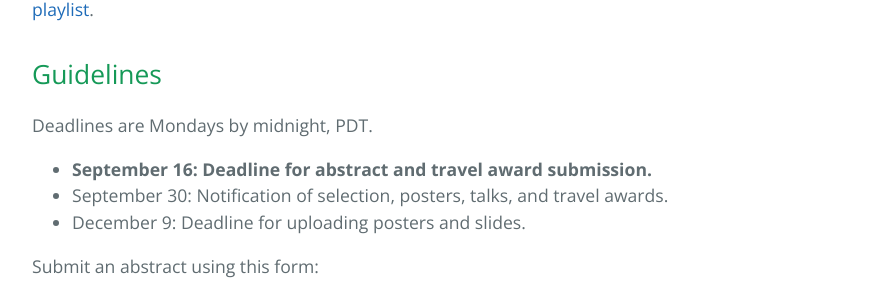
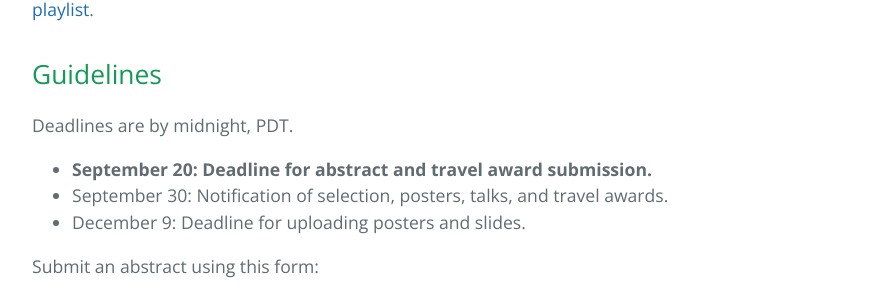
Before and after one commit to lmrl-bio/lmrl-bio.github.io, a Jekyll site: the page built from call.md, in a window 1280 px wide and 900 px high, scrolled down 1607 px. Shown: the part 166-467 px from the top of the window, without its empty margins (192-1086 px from the left). Built offline with Jekyll 4.4.1, drawn with Linux system fonts in a browser that asks for light colours.

Commit message:
Update call.md

```diff
--- a/call.md
+++ b/call.md
@@ -35,9 +35,9 @@ To that end, we encourage the following to the extent sensible without sacrifici
 
 ## Guidelines
 
-Deadlines are Mondays by midnight, PDT.
+Deadlines are by midnight, PDT.
 
-- **September 16: Deadline for abstract and travel award submission.**
+- **September 20: Deadline for abstract and travel award submission.**
 - September 30: Notification of selection, posters, talks, and travel awards.
 - December 9: Deadline for uploading posters and slides.
 
```
